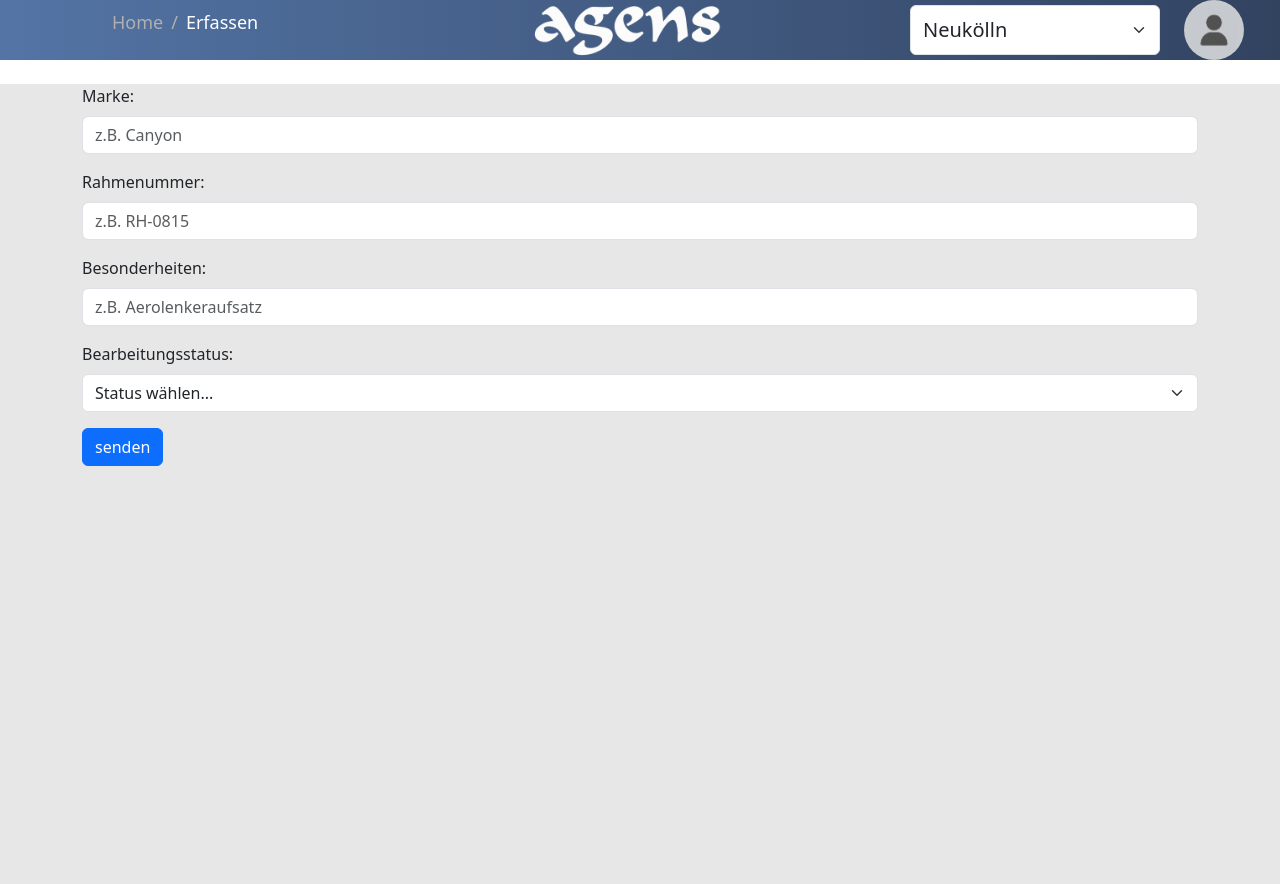
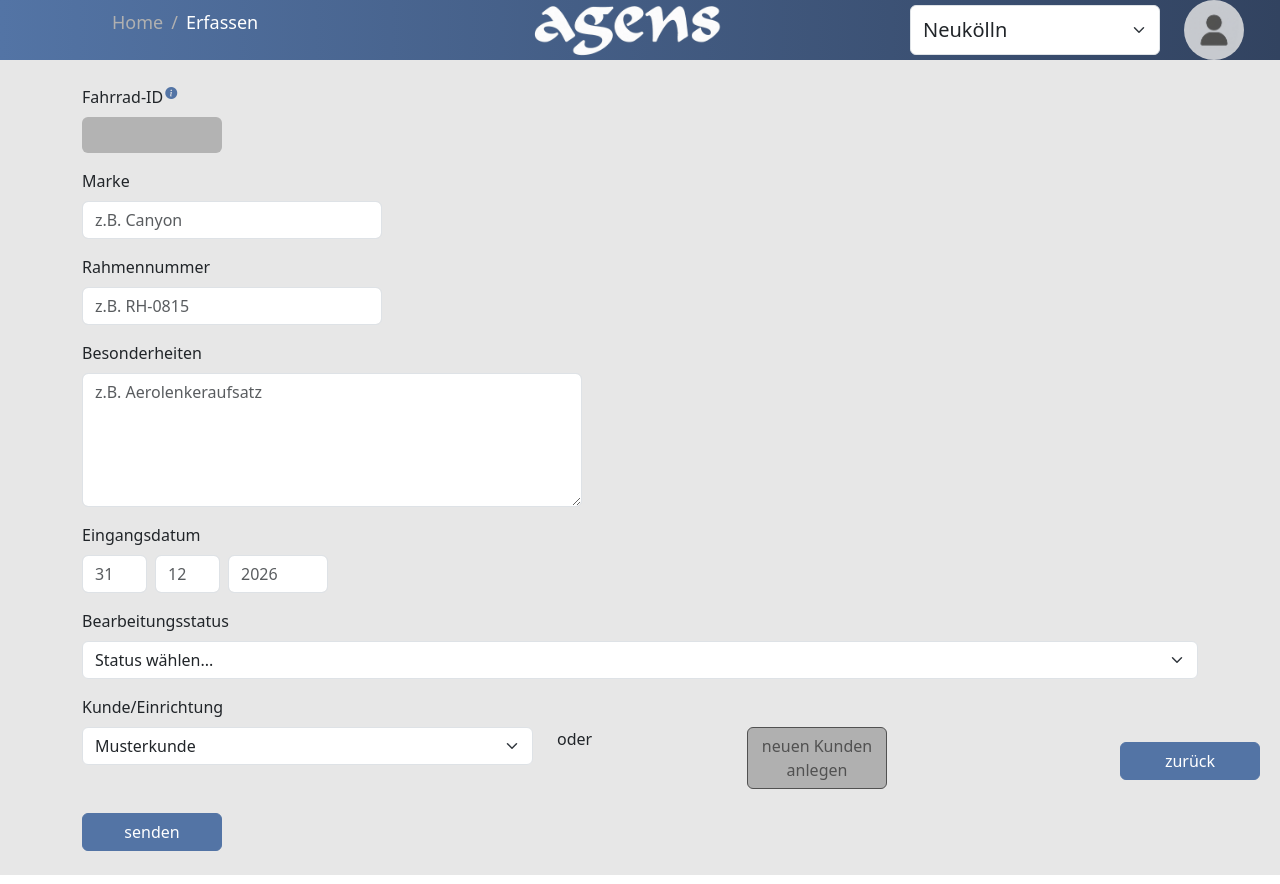
Before and after one commit to pladde/albbw-agens-project, a React app in the folder Frontend/: page /erfassen in a window 1280 px wide. Built offline with nearby package versions, Linux system fonts and the light colour scheme; the HTML template or start-up script is replaced by a standard one.

Commit message:
AddFahrrad MockUp umgestezt (Teilweise)

```diff
--- a/Frontend/src/pages/AddFahrrad.tsx
+++ b/Frontend/src/pages/AddFahrrad.tsx
@@ -1,51 +1,101 @@
 // Screen 2
-
 import {useState} from 'react';
-import { Container, Form, Button } from 'react-bootstrap';
+import { Container, Form, Button, Row, Col } from 'react-bootstrap';
+import '../assets/css/custom-style.css';
+import 'bootstrap-icons/font/bootstrap-icons.css';
 
 export const AddFahrrad = () => {
 
+    const [id, setId] = useState<string>('');
     const [marke, setMarke] = useState<string>('');
     const [rahmennummer, setRahmennummer] = useState<string>('');
     const [besonderheiten, setBesonderheiten] = useState<string>('');
     const [bearbeitungsstatus, setBearbeitungsstatus] = useState<string>('');
+    const [date, setDate] = useState<string>('');
 
     return (
-        <Container className='mt-4'>
-            <Form className='mb-3'>
-                <Form.Label>Marke:</Form.Label>
+        <Container className='py-4' >
+            {/* FahrradID + InfoButton */}
+            <Form.Group className='mb-3'>
+                <Form.Label>
+                    Fahrrad-ID
+                    <i
+                    style={{
+                    fontSize: '12px',
+                    marginLeft: '2px',
+                    verticalAlign: 'super',
+                    color: '#5374a5'
+                    }}
+                    className='bi bi-info-circle-fill'
+                    >
+                    </i>
+                </Form.Label>
+                <Form.Control
+                    type='text'
+                    value={id}
+                    disabled
+                    style={{
+                        width: '140px', // Fest, da klein genug für alle Handys
+                        backgroundColor: '#b3b3b3',
+                        border: 'none'
+                    }}
+                    >
+                </Form.Control>
+            </Form.Group>
+
+            {/* Marke */}
+            <Form.Group className='mb-3'>
+                <Form.Label>Marke</Form.Label>
                 <Form.Control
                     type='text'
                     placeholder='z.B. Canyon'
+                    style={{ width: '100%', maxWidth: '300px' }}
                     value={marke}
                     onChange={(e) => setMarke(e.target.value)} />
-            </Form>
+            </Form.Group>
 
-            <Form className='mb-3'>
-                <Form.Label>Rahmenummer:</Form.Label>
+            {/* Rahmennummer */}
+            <Form.Group className='mb-3'>
+                <Form.Label>Rahmennummer</Form.Label>
                 <Form.Control
                     type='text'
                     placeholder='z.B. RH-0815'
+                    style={{ width: '100%', maxWidth: '300px' }}
                     value={rahmennummer}
                     onChange={(e) => setRahmennummer(e.target.value)} />
-            </Form>
+            </Form.Group>
 
-            <Form className='mb-3'>
-                <Form.Label>Besonderheiten:</Form.Label>
+            {/* Besonderheiten */}
+            <Form.Group className='mb-3'>
+                <Form.Label>Besonderheiten</Form.Label>
                 <Form.Control
-                    type='text'
+                    as='textarea'
+                    rows={5}
                     placeholder='z.B. Aerolenkeraufsatz'
+                    style={{ width: '100%', maxWidth: '500px' }}
                     value={besonderheiten}
-                    onChange={(e) => setBesonderheiten(e.target.value)} />
-            </Form>
+                    onChange={(e) => setBesonderheiten(e.target.value)}>
+                </Form.Control>
+            </Form.Group>
 
+            {/* Datum */}
             <Form.Group className='mb-3'>
-            <Form.Label>Bearbeitungsstatus:</Form.Label>
+                <Form.Label>Eingangsdatum</Form.Label>
+                <div className="d-flex flex-wrap gap-2">
+                    <Form.Control type="number" placeholder="31" style={{ width: '65px' }} />
+                    <Form.Control type="number" placeholder="12" style={{ width: '65px' }} />
+                    <Form.Control type="number" placeholder="2026" style={{ width: '100px' }} />
+                </div>
+            </Form.Group>
+
+            {/* Bearbeitungsstatus */}
+            <Form.Group className='mb-3'>
+            <Form.Label>Bearbeitungsstatus</Form.Label>
                 <Form.Select
                     value={bearbeitungsstatus}
                     onChange={(e) => setBearbeitungsstatus(e.target.value)}>
 
-                    <option value="" disabled hidden>Status wählen...</option>
+                    <option value='' disabled hidden>Status wählen...</option>
                     <option value='1'>angenommen</option>
                     <option value='2'>in Bearbeitung</option>
                     <option value='3'>verfügbar</option>
@@ -53,10 +103,42 @@ export const AddFahrrad = () => {
                 </Form.Select>
             </Form.Group>
 
-            <Form className='mb-3'>
-                <Button>senden</Button>
-            </Form>
+            {/* Kunde/Einrichtung */}
+            <Form.Group className='mb-3'>
+                <Form.Label>Kunde/Einrichtung</Form.Label>
+                <Row fluid>
+                    <Col xs={12} md={12} lg={5}>
+                        <Form.Select>
+                            <option value='' disabled hidden>Kunden wählen...</option>
+                            <option value='Musterkunde'>Musterkunde</option>
+                            <option value='Mustereinrichtunng'>Mustereinrichtunng</option>
+                        </Form.Select>
+                    </Col>
+
+                    <Col xs={12} md={12} lg={2}>
+                        <Form.Label>oder</Form.Label>
+                    </Col>
+
+                    <Col xs={12} md={12} lg={5}>
+                        <Button variant='none' className='agens-button-secondary' style={{ width: '140px' }}>
+                            neuen Kunden anlegen
+                        </Button>
+                    </Col>
+                </Row>
+            </Form.Group>
+
+            {/* Senden-Button */}
+            <Form.Group className='mt-4'>
+                <Button
+                    variant='none'
+                    className='agens-button-primary' style={{ width: '140px'}}>senden</Button>
+            </Form.Group>
+            <Button
+                className='agens-button-primary'
+                style={{ position: 'fixed', bottom: '20px', right: '20px', width: '140px'
+                }}
+                >zurück
+                </Button>
         </Container>
     );
 }
-// Später werde ich noch den Kunden hinzufügen, an dem das Fahrrad geht. Zu Testzwecken wird das noch nicht implementiert.
```
